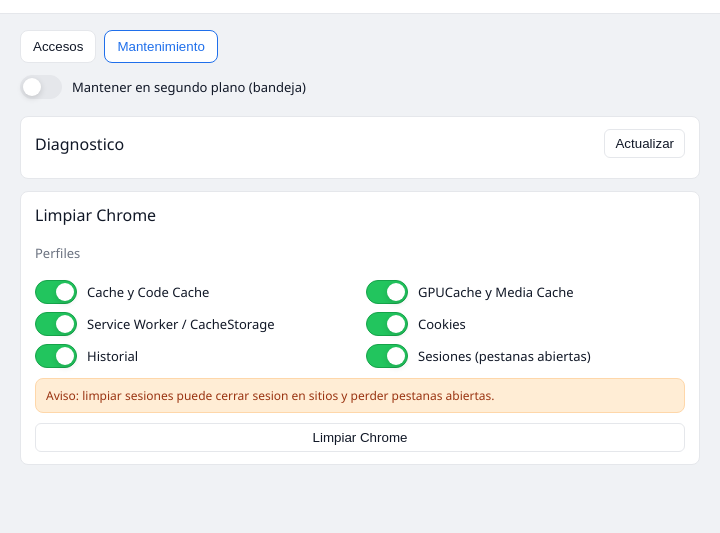
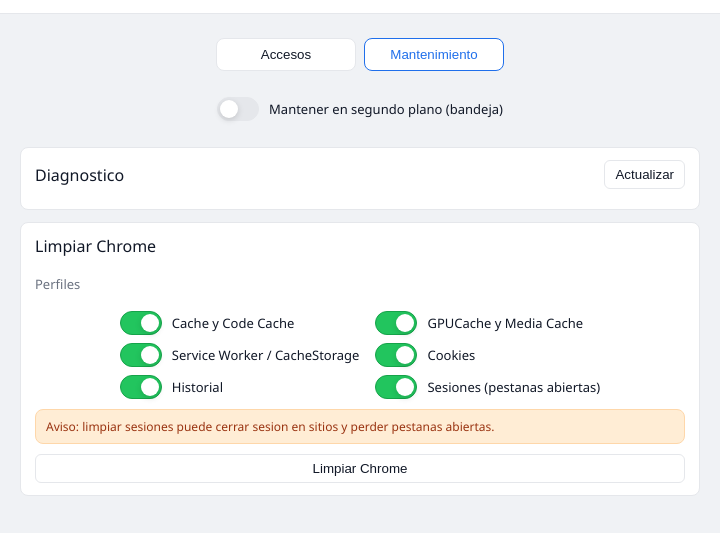
Before and after one commit to athe28yt/app-tray-access, an Electron app: page index.html in a window 720 px wide. Both pictures are taken after a click on the button "Mantenimiento". Shown: the part 59-592 px from the top of the page. Drawn offline with Linux system fonts and the light colour scheme; no server answers.

Commit message:
release 1.1.0

```diff
--- a/index.html
+++ b/index.html
@@ -28,6 +28,7 @@
   </header>
 
   <main>
+    <div class="container">
       <nav class="tabs">
         <button id="tabShortcuts" class="tab active">Accesos</button>
         <button id="tabMaintenance" class="tab">Mantenimiento</button>
@@ -111,6 +112,7 @@
           <pre id="maintenanceOutput" class="output-box"></pre>
         </div>
       </section>
+    </div>
   </main>
 
   <div id="modal" class="hidden">
--- a/style.css
+++ b/style.css
@@ -34,7 +34,7 @@
 
 body {
   margin: 0;
-  font-family: "Segoe UI", Tahoma, Geneva, Verdana, sans-serif;
+  font-family: "IBM Plex Sans", "Segoe UI", Tahoma, Geneva, Verdana, sans-serif;
   background: var(--bg);
   color: var(--text);
 }
@@ -121,13 +121,22 @@
 }
 
 main {
-  padding: 16px 20px;
+  padding: 24px 20px 32px;
+}
+
+.container {
+  max-width: 980px;
+  margin: 0 auto;
+  display: flex;
+  flex-direction: column;
+  gap: 14px;
 }
 
 .tabs {
   display: flex;
   gap: 8px;
   margin-bottom: 12px;
+  justify-content: center;
 }
 
 .tab {
@@ -136,6 +145,7 @@
   padding: 8px 12px;
   border-radius: 8px;
   cursor: pointer;
+  min-width: 140px;
 }
 
 .tab.active {
@@ -145,6 +155,8 @@
 
 .settings {
   margin-bottom: 12px;
+  display: flex;
+  justify-content: center;
 }
 
 .toggle {
@@ -378,8 +390,9 @@
 
 .chrome-options {
   display: grid;
-  grid-template-columns: 1fr 1fr;
-  gap: 8px 12px;
+  grid-template-columns: repeat(auto-fit, minmax(220px, max-content));
+  gap: 8px 16px;
+  justify-content: center;
 }
 
 .chrome-profiles {
@@ -395,8 +408,9 @@
 
 .profiles-list {
   display: grid;
-  grid-template-columns: 1fr 1fr;
-  gap: 8px 12px;
+  grid-template-columns: repeat(auto-fit, minmax(200px, max-content));
+  gap: 8px 16px;
+  justify-content: center;
 }
 
 .chrome-warning {
@@ -413,6 +427,7 @@
   align-items: center;
   gap: 10px;
   font-size: 13px;
+  width: fit-content;
 }
 
 .switch input {
```
Lines whose indentation alone changed are shown as unchanged.
